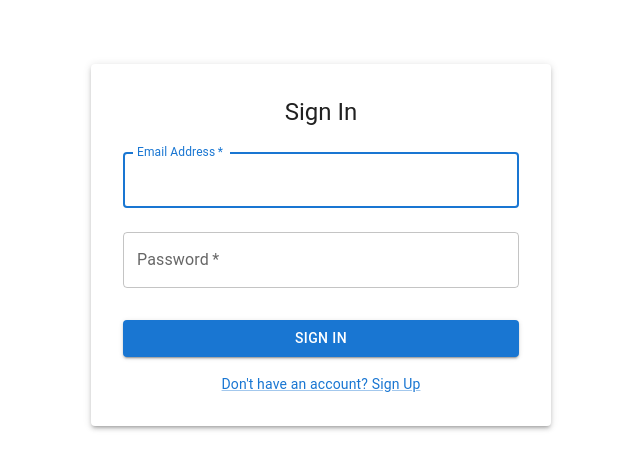
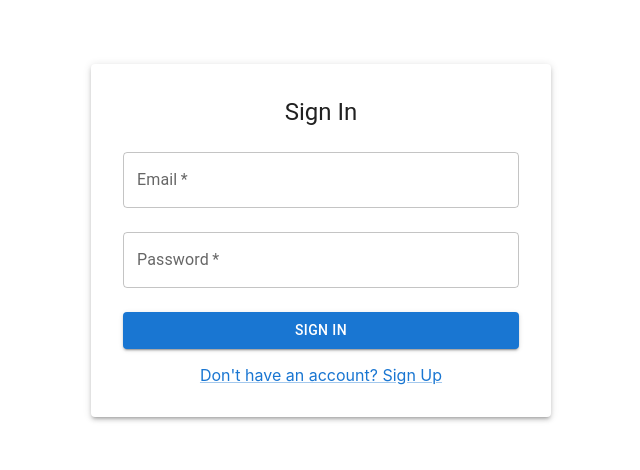
Before and after one commit to khrizmp/smart_finder, a React (Create React App) app: page /login in a window 1280 px wide. Shown: the top 470 px of the page, without its empty margins (319-959 px from the left). Built offline with nearby package versions, Linux system fonts and the light colour scheme.

Commit message:
simplify login page

```diff
--- a/src/components/Login.js
+++ b/src/components/Login.js
@@ -1,148 +1,72 @@
 import React, { useState } from 'react';
-import {
-  Container,
-  Paper,
-  TextField,
-  Button,
-  Typography,
-  Box,
-  Link,
-  Alert
-} from '@mui/material';
+import { Container, Paper, TextField, Button, Typography, Box, Alert, Link } from '@mui/material';
 import { useNavigate } from 'react-router-dom';
 
 function Login() {
-  const [formData, setFormData] = useState({
-    email: '',
-    password: ''
-  });
+  const [formData, setFormData] = useState({ email: '', password: '' });
   const [error, setError] = useState('');
   const navigate = useNavigate();
 
   const handleChange = (e) => {
-    const { name, value } = e.target;
-    setFormData(prev => ({
-      ...prev,
-      [name]: value
-    }));
+    setFormData({ ...formData, [e.target.name]: e.target.value });
   };
 
-  const validateEmail = (email) => {
-    return String(email)
-      .toLowerCase()
-      .match(
-        /^(([^<>()[\]\\.,;:\s@"]+(\.[^<>()[\]\\.,;:\s@"]+)*)|(".+"))@((\[[0-9]{1,3}\.[0-9]{1,3}\.[0-9]{1,3}\.[0-9]{1,3}\])|(([a-zA-Z\-0-9]+\.)+[a-zA-Z]{2,}))$/
-      );
-  };
-
-  const handleSubmit = async (e) => {
+  const handleSubmit = (e) => {
     e.preventDefault();
     setError('');
 
-    // Validation
-    if (!validateEmail(formData.email)) {
-      setError('Please enter a valid email address');
+    if (!formData.email || !formData.password) {
+      setError('Email and password are required');
       return;
     }
 
-    if (!formData.password) {
-      setError('Password is required');
-      return;
-    }
-
-    try {
-      // Mock login functionality
-      // In a real application, this would be an API call
-      const storedUser = localStorage.getItem('user');
-      const userData = storedUser ? JSON.parse(storedUser) : null;
-
-      if (userData && userData.email === formData.email) {
-        // Mock successful login
-        const mockToken = btoa(JSON.stringify({
-          email: formData.email,
-          exp: Date.now() + 24 * 60 * 60 * 1000 // 24 hours from now
-        }));
-
-        localStorage.setItem('token', mockToken);
-        navigate('/chat');
-      } else {
-        setError('Invalid email or password');
-      }
-    } catch (err) {
-      console.error('Login error:', err);
-      setError('Login failed. Please try again.');
+    const storedUser = JSON.parse(localStorage.getItem('user') || '{}');
+    if (storedUser.email === formData.email) {
+      localStorage.setItem('isLoggedIn', true);
+      navigate('/chat');
+    } else {
+      setError('Invalid email or password');
     }
   };
 
   return (
-    <Container component="main" maxWidth="xs">
-      <Box
-        sx={{
-          marginTop: 8,
-          display: 'flex',
-          flexDirection: 'column',
-          alignItems: 'center',
-        }}
-      >
-        <Paper elevation={3} sx={{ padding: 4, width: '100%' }}>
-          <Typography component="h1" variant="h5" align="center" gutterBottom>
-            Sign In
-          </Typography>
+    <Container maxWidth="xs">
+      <Box sx={{ mt: 8, display: 'flex', flexDirection: 'column', alignItems: 'center' }}>
+        <Paper elevation={3} sx={{ p: 4, width: '100%' }}>
+          <Typography variant="h5" align="center" gutterBottom>Sign In</Typography>
 
-          {error && (
-            <Alert severity="error" sx={{ mb: 2 }}>
-              {error}
-            </Alert>
-          )}
+          {error && <Alert severity="error" sx={{ mb: 2 }}>{error}</Alert>}
 
           <form onSubmit={handleSubmit}>
             <TextField
+              fullWidth
+              label="Email"
+              name="email"
+              value={formData.email}
+              onChange={handleChange}
               margin="normal"
               required
-              fullWidth
-              id="email"
-              label="Email Address"
-              name="email"
-              autoComplete="email"
-              autoFocus
-              value={formData.email}
-              onChange={handleChange}
-              error={error && error.includes('email')}
             />
             <TextField
+              fullWidth
+              label="Password"
+              name="password"
+              type="password"
+              value={formData.password}
+              onChange={handleChange}
               margin="normal"
               required
-              fullWidth
-              name="password"
-              label="Password"
-              type="password"
-              id="password"
-              autoComplete="current-password"
-              value={formData.password}
-              onChange={handleChange}
-              error={error && error.includes('Password')}
             />
-            <Button
-              type="submit"
-              fullWidth
-              variant="contained"
-              sx={{ mt: 3, mb: 2 }}
-            >
+            <Button type="submit" fullWidth variant="contained" sx={{ mt: 2 }}>
               Sign In
             </Button>
-            <Box sx={{ textAlign: 'center' }}>
-              <Link
-                href="#"
-                variant="body2"
-                onClick={(e) => {
-                  e.preventDefault();
-                  navigate('/register');
-                }}
-              >
-                {"Don't have an account? Sign Up"}
-              </Link>
-            </Box>
           </form>
+
+          <Box sx={{ textAlign: 'center', mt: 2 }}>
+            <Link href="#" onClick={() => navigate('/register')}>
+              Don't have an account? Sign Up
+            </Link>
+          </Box>
         </Paper>
       </Box>
     </Container>
```
Also changed, not shown: 1 other file (tests, documents, lock files or other folders).
